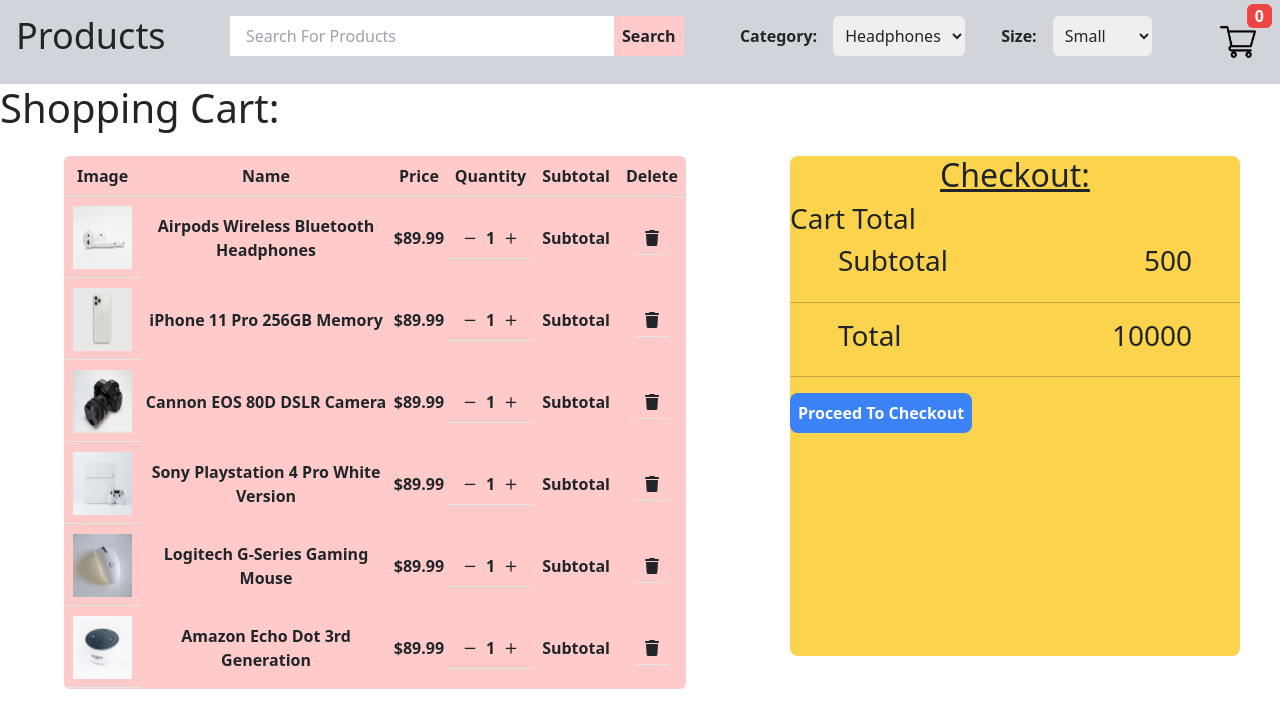
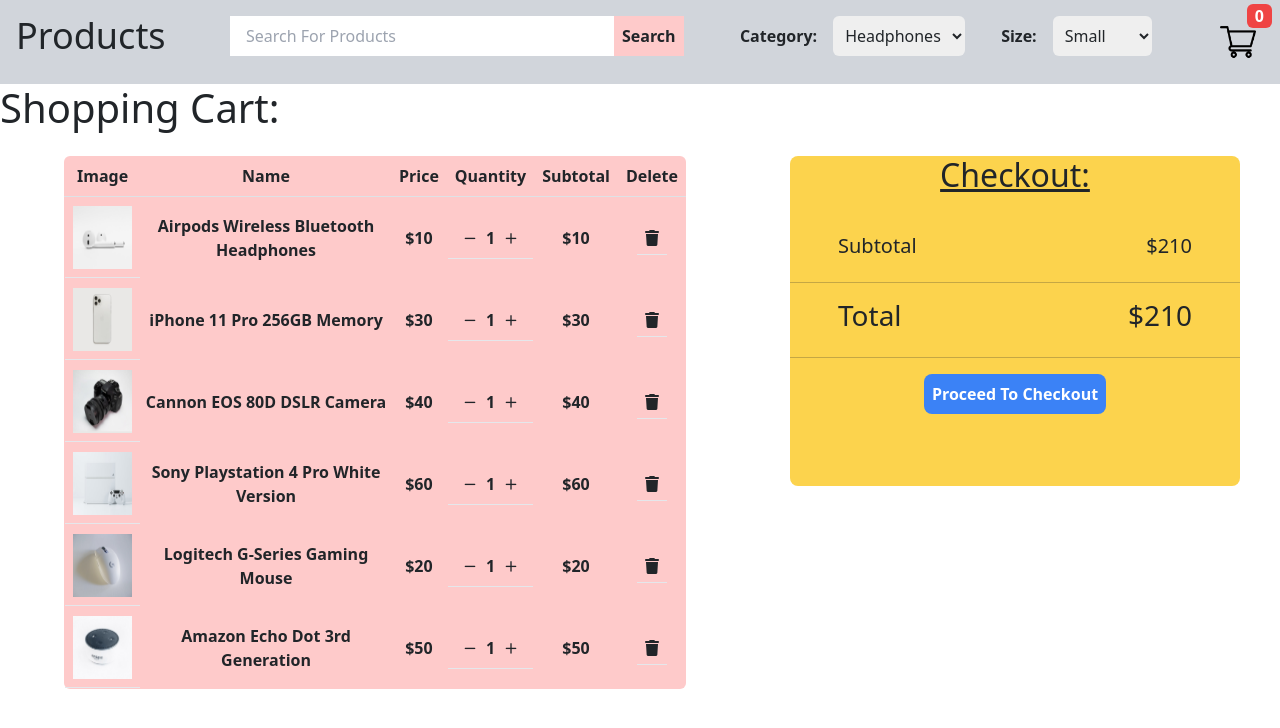
Before and after one commit to Dharmil4602/toothsi-project, a React (Create React App) app: page / in a window 1280 px wide. Both pictures are taken after a click on the button 1237 px from the left and 42 px from the top of the page. Shown: the top 728 px of the page. Built offline with nearby package versions, Linux system fonts and the light colour scheme.

Commit message:
Changed the cart value and a bit of code

```diff
--- a/src/Products.js
+++ b/src/Products.js
@@ -4,7 +4,7 @@
     name: "Airpods Wireless Bluetooth Headphones",
     image: "./images/airpods.jpg",
     color: "red",
-    price: 89.99,
+    price: 10,
     stock: 3,
     quantity: 1
   },
@@ -14,7 +14,7 @@
     name: "iPhone 11 Pro 256GB Memory",
     image: "/images/phone.jpg",
     color: "red",
-    price: 89.99,
+    price: 30,
     stock: 3,
     quantity: 1
   },
@@ -24,7 +24,7 @@
     name: "Cannon EOS 80D DSLR Camera",
     image: "/images/camera.jpg",
     color: "red",
-    price: 89.99,
+    price: 40,
     stock: 3,
     quantity: 1
 
@@ -35,7 +35,7 @@
     name: "Sony Playstation 4 Pro White Version",
     image: "/images/playstation.jpg",
     color: "red",
-    price: 89.99,
+    price: 60,
     stock: 3,
     quantity: 1
   },
@@ -45,7 +45,7 @@
     name: "Logitech G-Series Gaming Mouse",
     image: "/images/mouse.jpg",
     color: "red",
-    price: 89.99,
+    price: 20,
     stock: 3,
     quantity: 1
   },
@@ -55,7 +55,7 @@
     name: "Amazon Echo Dot 3rd Generation",
     image: "/images/alexa.jpg",
     color: "red",
-    price: 89.99,
+    price: 50,
     stock: 3,
     quantity: 1
   },
--- a/src/components/FinalCheckout.js
+++ b/src/components/FinalCheckout.js
@@ -1,23 +1,24 @@
 import React from "react";
 
-function FinalCheckout() {
+function FinalCheckout(props) {
   return (
     <div>
-      <div className="bg-amber-300 h-[500px] w-[450px] rounded-lg mx-10">
-        <h2 className="text-center underline">Checkout:</h2>
-        <h3 className="no-underline">Cart Total</h3>
+      <div className="bg-amber-300 h-[330px] w-[450px] rounded-lg mx-10">
+        <h2 className="text-center underline mb-10">Checkout:</h2>
         <div className="subtotal flex justify-between mx-5">
-          <h3>Subtotal</h3>
-          <h3>500</h3>
+          <h3 className="text-[20px]">Subtotal</h3>
+          <h3 className="text-[20px]">${props.setTotal}</h3>
         </div>
         <hr />
         <div className="total flex justify-between mx-5">
           <h3>Total</h3>
-          <h3>10000</h3>
+          <h3>${Math.round(props.setTotal * 1000) / 1000}</h3>
         </div>
         <hr />
         <div className="checkout-button">
-            <button className="bg-blue-500 rounded-lg p-2 text-white font-bold">Proceed To Checkout</button>
+          <button className="bg-blue-500 rounded-lg p-2 text-white font-bold flex m-auto">
+            Proceed To Checkout
+          </button>
         </div>
       </div>
     </div>
--- a/src/components/Item.js
+++ b/src/components/Item.js
@@ -1,4 +1,4 @@
-import React, { useState } from "react";
+import React, { useEffect, useState } from "react";
 import { Table } from "react-bootstrap";
 import products from "../Products";
 import FinalCheckout from "./FinalCheckout";
@@ -24,7 +24,28 @@
         );
     }
 
+    const removeProduct = (id) => {
+      if (window.confirm("Do you want to delete this product?")) {
+        item.forEach((item, index) => {
+          if (item._id === id) {
+            item.splice(index, 1);
+          }
+        });
+        setItem([...item]);
+      }
+    };
 
+    // Setting Total
+    const [total, setTotal] = useState(0);
+    useEffect(() => {
+      const totalCost = () => {
+        let total = item.reduce((prev, item) => {
+          return prev + item.price * item.quantity;
+        }, 0);
+        setTotal(total);
+      };
+      totalCost();
+    }, [item]);
   return (
     <>
       <div className="flex justify-evenly">
@@ -40,7 +61,7 @@
               <th>Delete</th>
             </tr>
           </thead>
-            {item.map((item, i) => (
+          {/* {item.map((item, i) => (
               <tr key={i} className="font-bold">
                 <td className="flex justify-center">
                   <img className="h-20 w-20" src={item.image} alt="product" />
@@ -63,10 +84,67 @@
                   <i className="fa fa-trash" aria-hidden="true"></i>
                 </td>
               </tr>
+            ))} */}
+
+          {item.map((item, i) => (
+            <tr
+              key={i}
+              sx={{ "&:last-child td, &:last-child th": { border: 0 } }}
+              className="font-bold"
+            >
+              <td className="flex justify-center">
+                <img className="h-20 w-20" src={item.image} alt="product" />
+              </td>
+              <td className="text-center">{item.name}</td>
+              <td className="text-center">${item.price}</td>
+              <td className="quantity text-center">
+                <div className="flex justify-center">
+                  <button onClick={() => handleDecrement(item.id)}>
+                    <i className="uil uil-minus"></i>
+                  </button>
+                  <div className="quantity mx-2">{item.quantity}</div>
+                  <button onClick={() => handleIncrement(item.id)}>
+                    <i className="uil uil-plus"></i>
+                  </button>
+                </div>
+              </td>
+              <td className="subTotal text-center">${item.price * item.quantity}</td>
+              <td className="delete text-center">
+                <i onClick={() => removeProduct(item.id)} className="fa fa-trash" aria-hidden="true"></i>
+              </td>
+            </tr>
           ))}
+
+          {/* {item.map((item) => (
+            <TableRow
+              key={item.id}
+              sx={{ "&:last-child td, &:last-child th": { border: 0 } }}
+            >
+              {item.name.length > 40 ? (
+                <td>{item.name.substring(0, 40)}...</td>
+              ) : (
+                <td>{item.name}</td>
+              )}
+              <TableCell>
+                <img className="h-20 w-20" src={item.image} alt="product" />
+              </TableCell>
+              <TableCell align="right">${item.price}</TableCell>
+              <TableCell>
+                <div>
+                  <button onClick={() => handleDecrement(item.id)}>-</button>
+                  <span>{item.quantity}</span>
+                  <button onClick={() => handleIncrement(item.id)}>+</button>
+                </div>
+              </TableCell>
+              <TableCell align="right">${item.price * item.quantity}</TableCell>
+              <TableCell align="right">
+                <i className="fa fa-trash" aria-hidden="true"></i>
+              </TableCell>
+            </TableRow>
+          ))} */}
           {/* </tbody> */}
         </Table>
-        <FinalCheckout />
+        <FinalCheckout setTotal={total}/>
       </div>
     </>
   );
```
Lines whose indentation alone changed are shown as unchanged.
